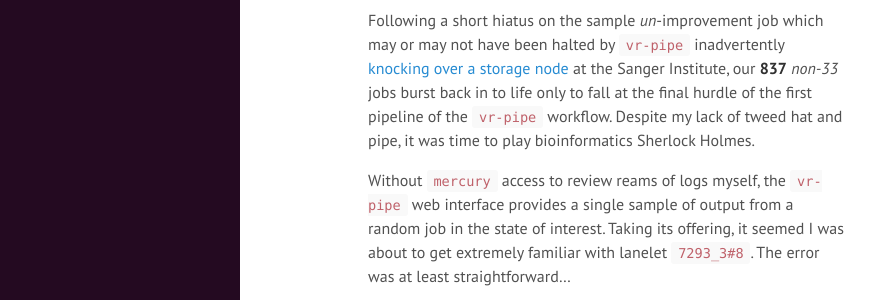
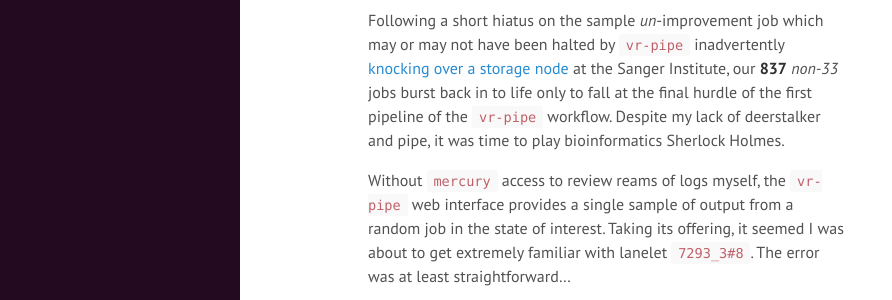
Before and after one commit to SamStudio8/samstudio8.github.io.off, a Jekyll site: the page built from _posts/2015-08-27-bridgebuilding-p4.md, in a window 1280 px wide and 900 px high. Shown: the part 176-476 px from the top of the window, without its empty margins (0-892 px from the left). Built offline with Jekyll 4.4.1, drawn with Linux system fonts in a browser that asks for light colours; Markdown is read by kramdown in place of the engine named in the settings; comment, search, counter and statistics services are not loaded.

Commit message:
SORRY @ZUZAK

```diff
--- a/_posts/2015-08-27-bridgebuilding-p4.md
+++ b/_posts/2015-08-27-bridgebuilding-p4.md
@@ -7,7 +7,7 @@ Following a short hiatus on the sample *un*-improvement job which may or may not
 have been halted by `vr-pipe` inadvertently [knocking over a storage node]({% post_url 2015-07-31-bridgebuilding-p3 %})
 at the Sanger Institute, our **837** *non-33* jobs burst back in to life
 only to fall at the final hurdle of the first pipeline of the `vr-pipe`
-workflow. Despite my lack of tweed hat and pipe, it was time to play
+workflow. Despite my lack of deerstalker and pipe, it was time to play
 bioinformatics Sherlock Holmes.
 
 Without `mercury` access to review reams of logs myself, the `vr-pipe` web interface
```
